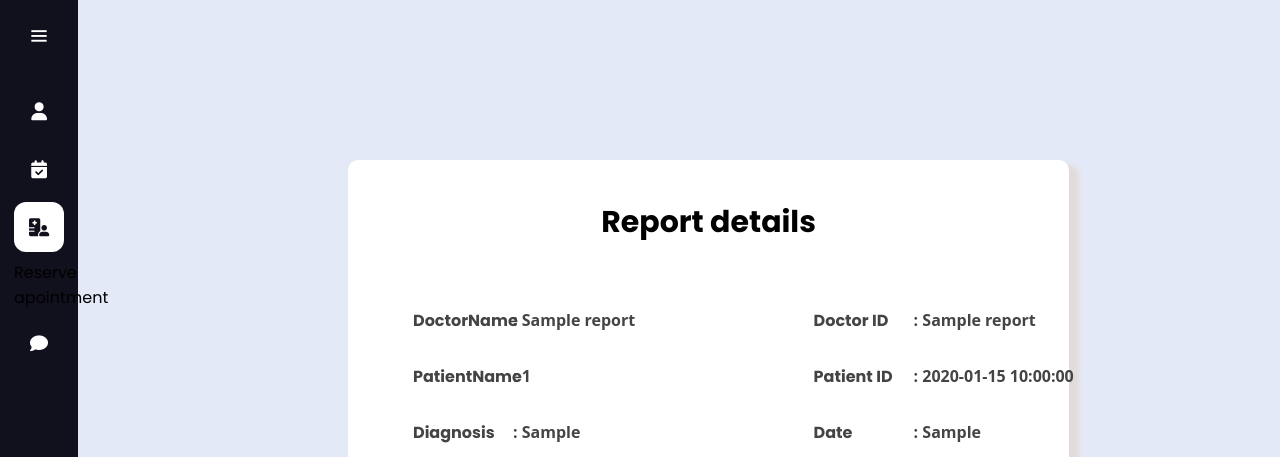
After one commit to MohamedAIsmail/Radiology-Website, a Flask app: page /ViewAReport in a window 1280 px wide. The commit adds this page. Shown: the top 457 px of the page. Run offline with Flask 2, Linux system fonts and the light colour scheme; tables that the repository leaves empty or names only in its code hold one stand-in row (values such as "Sample post"); some libraries are stand-ins or nearby versions.

Commit message:
View A single Report

```diff
--- a/app.py
+++ b/app.py
@@ -12,7 +12,7 @@ import mysql.connector
 mydb = mysql.connector.connect(
     host="localhost",
     user="root",
-    passwd="123456",
+    passwd="root",
     database="Raddb"
   )
 
@@ -534,7 +534,6 @@ def viewAppointment():
 
 
 # -------------------------------- VIEW APPOINTMENT DOCTOR -------------------------------------------
-
 @app.route("/ViewAppointment-Doctor", methods =['GET', 'POST'])
 def viewDocAppointment():
 
@@ -563,6 +562,20 @@ def viewPatient():
 
 
     return render_template('patient-view.html', data=myresult)
+
+
+# -------------------------- VIEW A REPORT ---------------------------
+@app.route("/ViewAReport", methods=['GET'])
+def viewAReport():
+    # if 'loggedin' in session:
+    RID = 1
+    sql = "SELECT * FROM REPORT WHERE RPID = %s"
+    val = (RID,)
+    mycursor.execute(sql, val)
+    myresult = mycursor.fetchall()
+    print(myresult)
+
+    return render_template('viewAReport.html', data=myresult[0])
 
 # -------------------------------- WRITE A REPORT DOCTOR -------------------------------------------
 allowedExtentions={'png','jpg','jpeg'}
@@ -600,7 +613,7 @@ def write_report():
             # Save the file to ./static/uploads
             if alloweFiles(file.filename):
                 filename=secure_filename(file.filename)
-                file_path=os.path.join(app.config['UPLOAD_FOLDER'],filename)
+                file_path=os.path.join("../",app.config['UPLOAD_FOLDER'],filename)
                 file.save(file_path)
             else:
                 flash('Allowed Image types: png, jpg, jpeg')
@@ -611,7 +624,7 @@ def write_report():
                 Dfname = x[0]
                 Dlname = x[1]
             try:
-                val = (Dfname+" "+Dlname, Patientname[0], PID, DATE, Diagnosis, Procedures, file_path)
+                val = (Dfname+" "+Dlname,DID, Patientname[0], PID, DATE, Diagnosis, Procedures, file_path)
                 mycursor.execute(sql, val)
                 mydb.commit()
 
--- a/static/css/Patient_profile.css
+++ b/static/css/Patient_profile.css
@@ -21,6 +21,26 @@ html {
     padding: 6px 14px;
     z-index: 99;
     transition: all 0.5s ease;
+}
+
+.scan-container {
+    left: 450px;
+    top: 300px;
+    background-color: #fff;
+    border-radius: 20px;
+    box-shadow: 0 14px 28px rgba(0, 0, 0, 0.25),
+        0 10px 10px rgba(0, 0, 0, 0.22);
+    position: absolute;
+    width: 0px;
+    min-height: 370px;
+    z-index: 2;
+}
+
+.scan-container img {
+    position: absolute;
+    width: 370px;
+    height: 370px;
+    border-radius: 20px;
 }
 
 .sidebar.open {
--- /dev/null
+++ b/templates/viewAReport.html
@@ -0,0 +1,130 @@
+<!DOCTYPE html>
+<html lang="en" dir="ltr" xmlns="http://www.w3.org/1999/html">
+
+<head>
+    <meta charset="UTF-8">
+    <title> Patient profile</title>
+    <link rel="stylesheet" href="../static/css/Patient-reserve.css">
+        <link rel="stylesheet" href="../static/css/Patient_profile.css">
+    <link rel="icon" href="../static/img/logo.png" type="image/icon type">
+    <!-- Boxicons CDN Link -->
+    <link href='https://unpkg.com/boxicons@2.0.7/css/boxicons.min.css' rel='stylesheet'>
+    <meta name="viewport" content="width=device-width, initial-scale=1.0">
+    <link rel="stylesheet" href="https://cdnjs.cloudflare.com/ajax/libs/font-awesome/6.1.1/css/all.min.css">
+    <link rel="stylesheet" type="text/css"
+        href="https://cdnjs.cloudflare.com/ajax/libs/font-awesome/5.15.1/css/all.min.css">
+</head>
+
+
+
+<body>
+
+    <!-- side barrr -->
+
+    <div class="sidebar">
+        <div class="logo-details">
+            <div class="logo_name">
+                <h2>Radisphere<span class="dot">. </h2></span>
+            </div>
+            <i class='bx bx-menu' id="btn"></i>
+        </div>
+        <ul class="nav-list">
+
+            <li class="active" id="Admin">
+                <a href="{{url_for('Patient_profile')}}">
+                    <i class="fa-solid fa-user"></i>
+                    <span class="links_name">Profile</span>
+                    <span class="tooltip">Profile</span>
+
+                </a>
+            </li>
+
+            <li id="Adoctor">
+                <a href="{{url_for('viewAppointment')}}">
+                    <i class="fa-solid fa-calendar-check"></i>
+                    <span class="links_name">View apointments</span>
+                </a>
+                <span class="tooltip">View apointments</span>
+            </li>
+            <li id="Vdoctor">
+                <a href="{{url_for('Returningdoc')}}" style="background: white;"">
+                        <i class=" fa-solid fa-hospital-user" style="color:#11101D;""></i>
+                    <span class=" links_name"style="color:#11101D;"" >Reserve apointment</span>
+                </li>
+                </a>
+                <span class=" tooltip">Reserve apointment</span>
+            <li id="Vclinic">
+                <a href="{{url_for('Addcomplaints')}}">
+                    <i class="fa-solid fa-comment"></i></i> <span class="links_name">Add feedback</span>
+                </a>
+                <span class="tooltip">Add feedback</span>
+            </li>
+            </li>
+            <li class="profile">
+                <div class="profile-details">
+                    <img src="../static/img/patient.png" alt="profileImg">
+                    <div class="name_job">
+                        <div class="job">Patient</div>
+                    </div>
+                </div>
+                <i class='bx bx-log-out' id="log_out" onclick="location.href='Login'"></i></i>
+            </li>
+        </ul>
+    </div>
+
+
+        <!-- Report -->
+    <section class="home-section">
+
+
+ <div class="box1 medical">
+            <!-- profile picture -->
+
+                <div class="scan-container">
+                <img src={{data.8}} alt="">
+
+            </div>
+            <!-- info -->
+            <h1>Report details</h1>
+            <div class="row">
+                <div class="bio-row">
+                    <p><span>DoctorName </span>: {{ data.1 }}</p>
+                </div>
+                <div class="bio-row ">
+                    <p class="right-box"><span>Doctor ID</span>: {{ data.2 }}</p>
+                </div>
+                <div class="bio-row">
+                    <p><span>PatientName </span>: {{ data.3 }}</p>
+                </div>
+                <div class="bio-row ">
+                    <p class="right-box"><span>Patient ID</span>: {{ data.4 }}</p>
+                </div>
+                <div class="bio-row">
+                    <p><span>Diagnosis </span>: {{ data.6 }}</p>
+                </div>
+                <div class="bio-row">
+                    <p class="right-box"><span>Date </span>: {{ data.5 }}</p>
+                </div>
+                      <div class="bio-row">
+                            <p><span>Procedures </span>: {{ data.7 }}</p>
+                        </div>
+
+            </div>
+
+        </div>
+
+
+
+
+
+
+
+
+
+
+
+    <script src="../static/js/Admin_profile.js"></script>
+
+</body>
+
+</html>
```
Also changed, not shown: database.py (+10 -8 lines).
